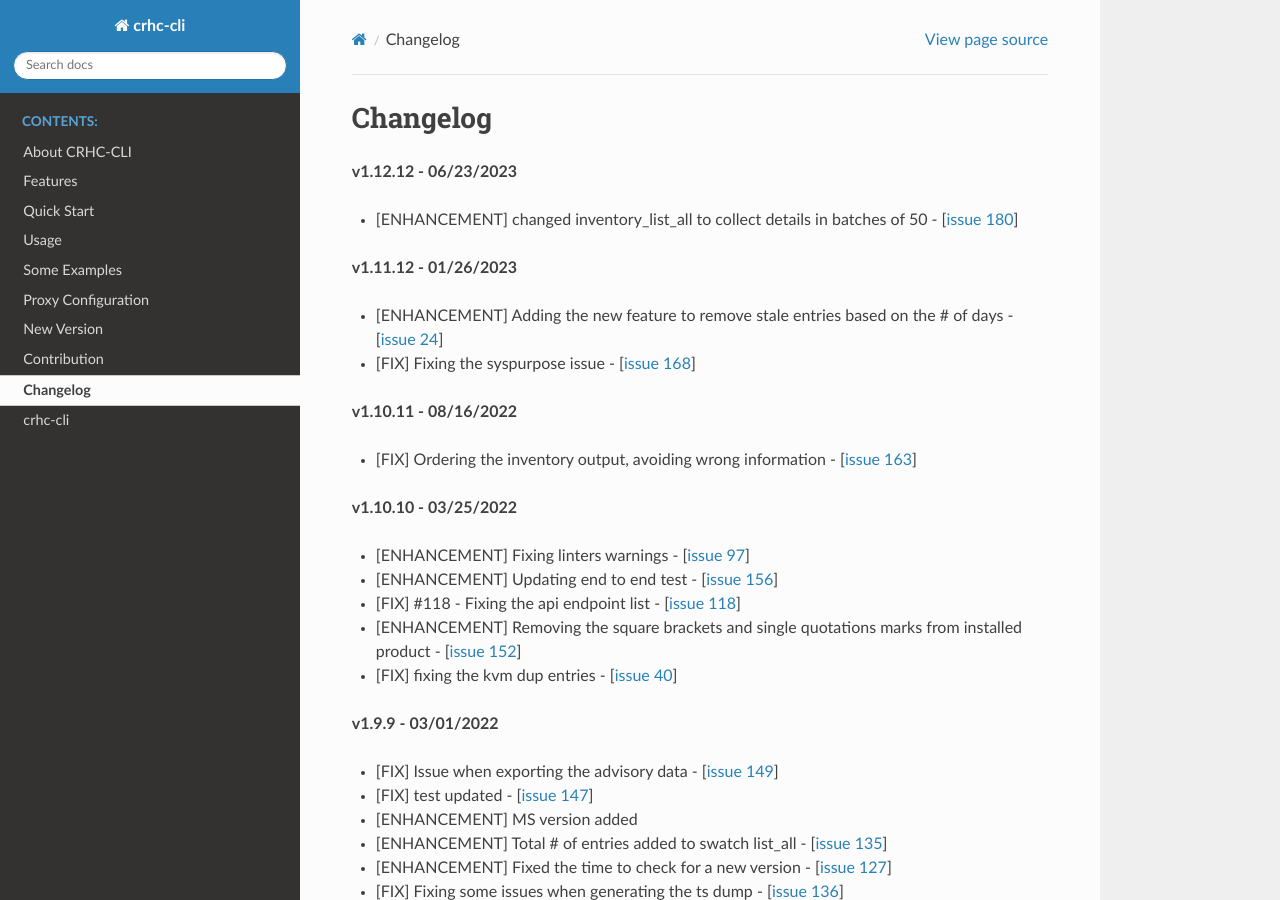
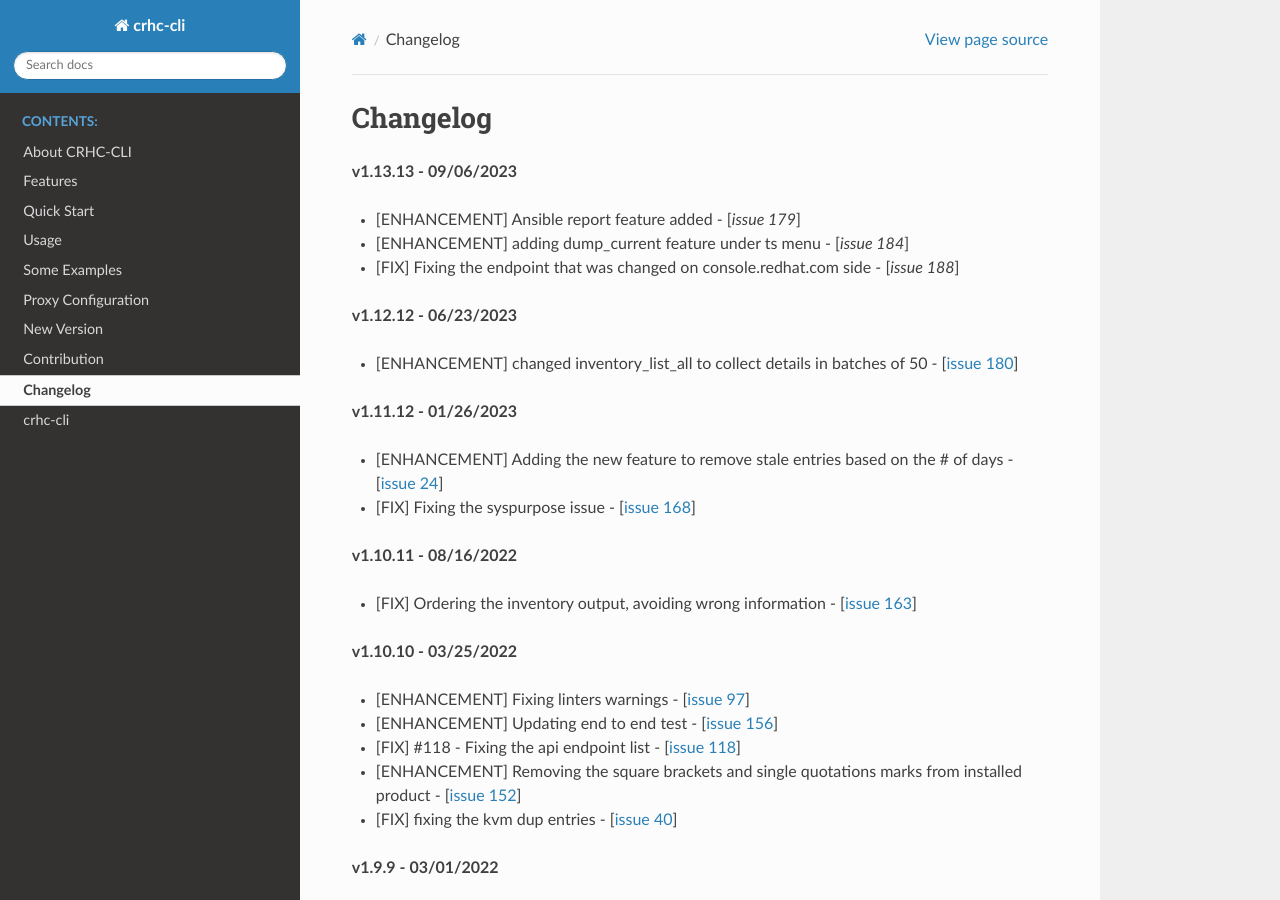
Before and after one commit to C-RH-C/crhc-cli, a Sphinx documentation site: the page built from docs/changelog.rst, in a window 1280 px wide and 900 px high. Built offline with Sphinx 7.4.7 and the Read the Docs theme 2.0.0, drawn with Linux system fonts in a browser that asks for light colours.

Commit message:
[VERSION] changelog updated and new release ready to go

```diff
--- a/docs/changelog.rst
+++ b/docs/changelog.rst
@@ -1,5 +1,18 @@
 Changelog
 ---------
+
+
+**v1.13.13 - 09/06/2023**
+
+- [ENHANCEMENT] Ansible report feature added - [`issue 179`]
+- [ENHANCEMENT] adding dump_current feature under ts menu - [`issue 184`]
+- [FIX] Fixing the endpoint that was changed on console.redhat.com side - [`issue 188`]
+
+
+.. _issue 179: https://github.com/C-RH-C/crhc-cli/issues/179
+.. _issue 184: https://github.com/C-RH-C/crhc-cli/issues/184
+.. _issue 188: https://github.com/C-RH-C/crhc-cli/issues/188
+
 
 
 **v1.12.12 - 06/23/2023**
```
